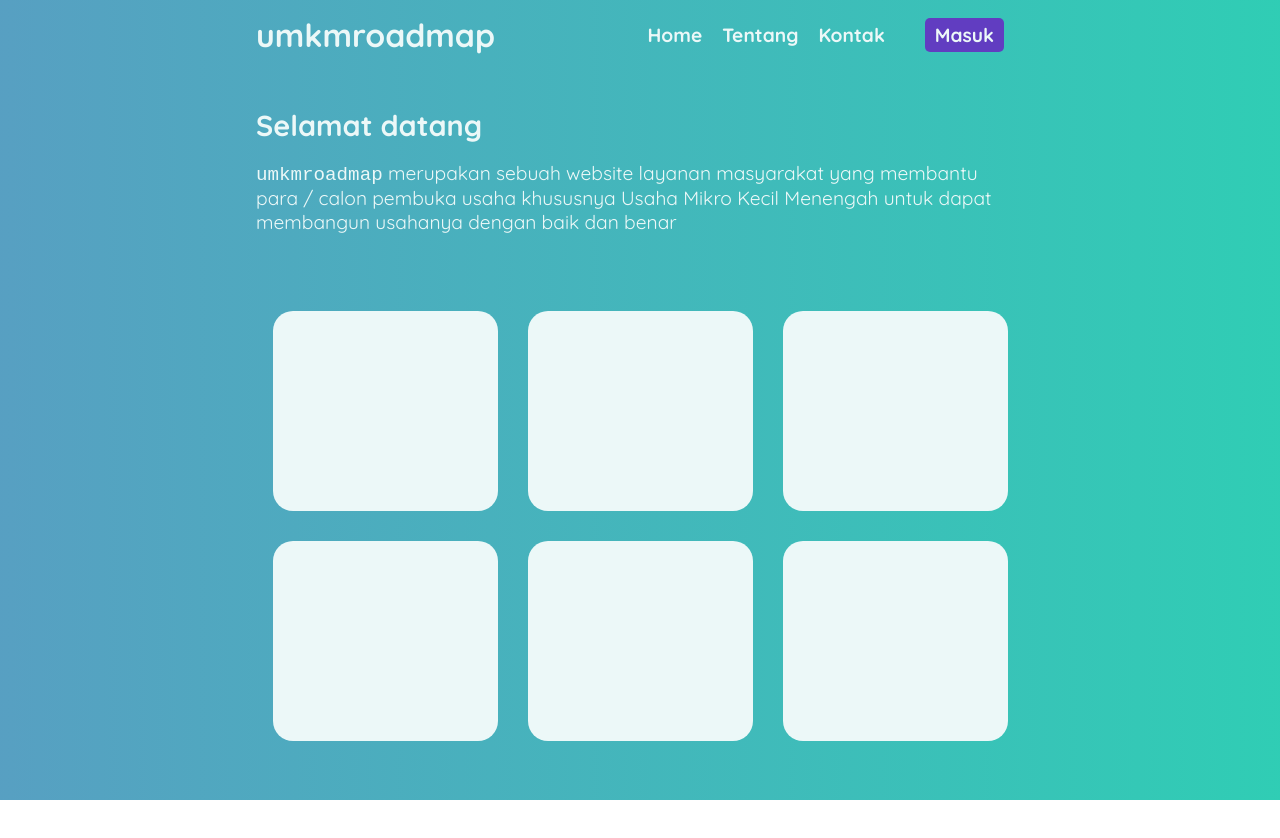
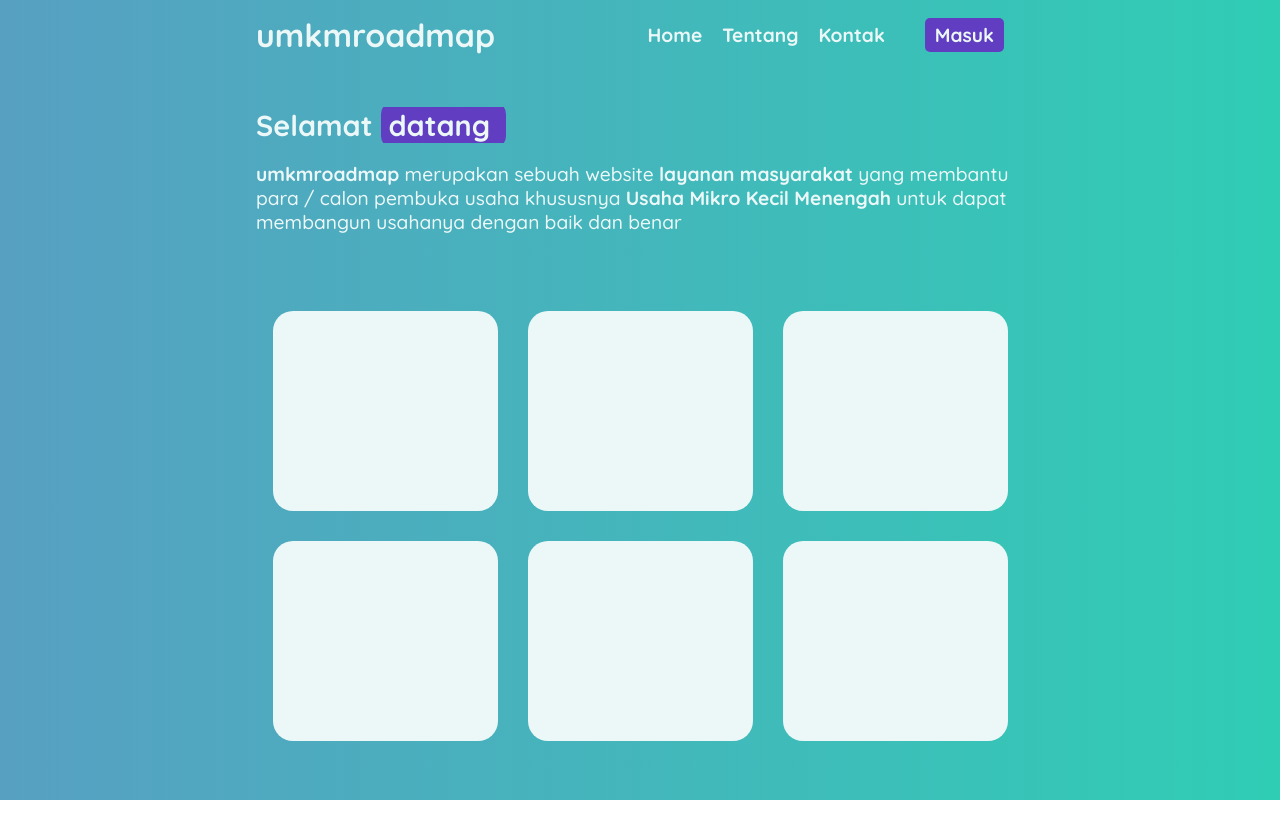
Before and after one commit to gedeapriana/umkmroadmap, a plain HTML site: page index.html in a window 1280 px wide. Shown: the top 838 px of the page. Drawn offline with Linux system fonts and the light colour scheme.

Commit message:
fix typing effect

```diff
--- a/index.html
+++ b/index.html
@@ -65,7 +65,7 @@
 					</div>
 				</div>
 				<div class="main-desc wrapper" id="main-desc">
-					<p><code>umkmroadmap</code> merupakan sebuah website layanan masyarakat yang membantu para / calon pembuka usaha khususnya Usaha Mikro Kecil Menengah untuk dapat membangun usahanya dengan baik dan benar</p>
+					<p><span>umkmroadmap</span> merupakan sebuah website <span>layanan masyarakat</span> yang membantu para / calon pembuka usaha khususnya <span>Usaha Mikro Kecil Menengah</span> untuk dapat membangun usahanya dengan baik dan benar</p>
 				</div>
 
 				<div class="main-menu wrapper" id="main-menu">
--- a/src/css/main.css
+++ b/src/css/main.css
@@ -32,6 +32,12 @@
     align-items: center;
     color: var(--whiteFont);
     font-size: 1.2rem;
+}
+.main-desc p {
+    font-weight: 500;
+}
+.main-desc p span {
+    font-weight: bold;
 }
 .main-menu {
     height: 75%;
@@ -73,6 +79,9 @@
 }
 .container-typing p span.typed-text {
     font-weight: bold;
+    background-color: var(--violetColor);
+    padding: 5px 8px;
+    border-radius: 12px;
 }
 .container-typing p span.cursor {
     display: inline-block;
```
